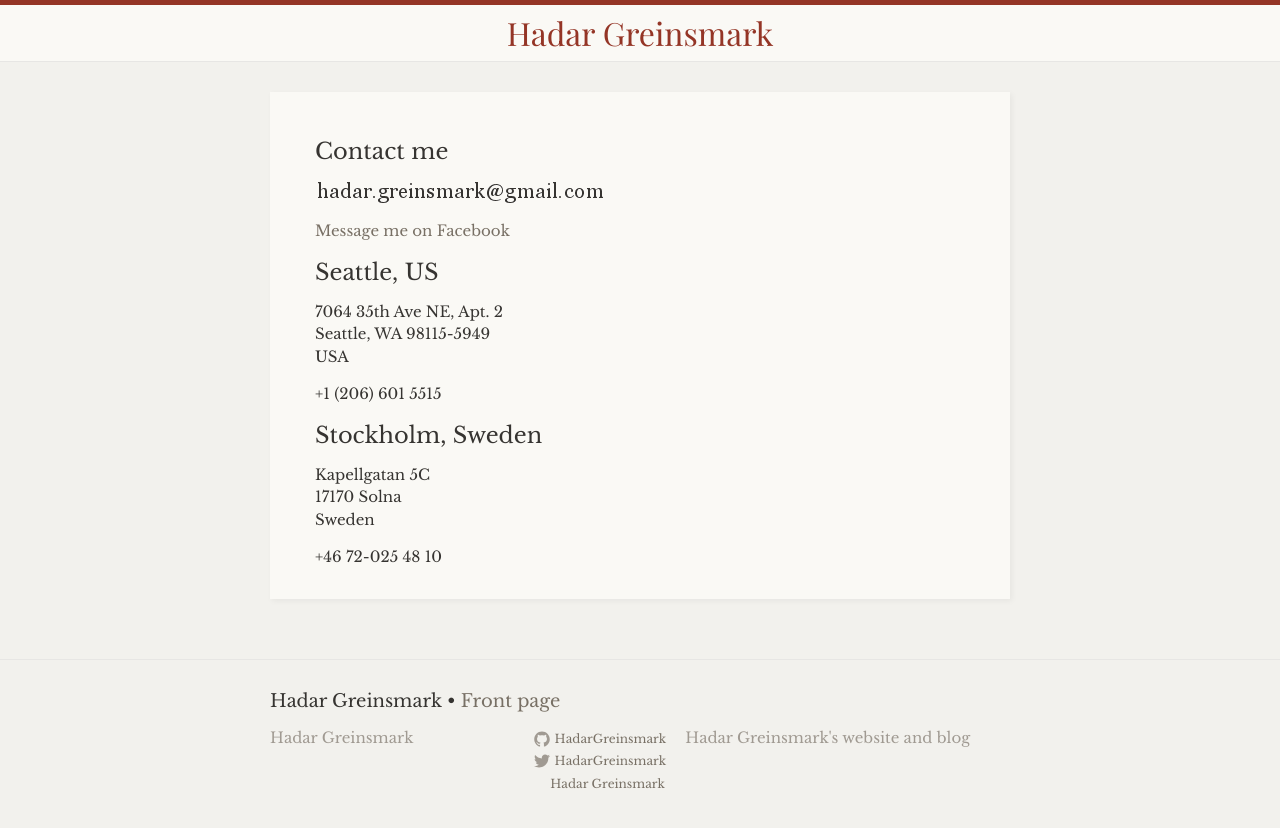
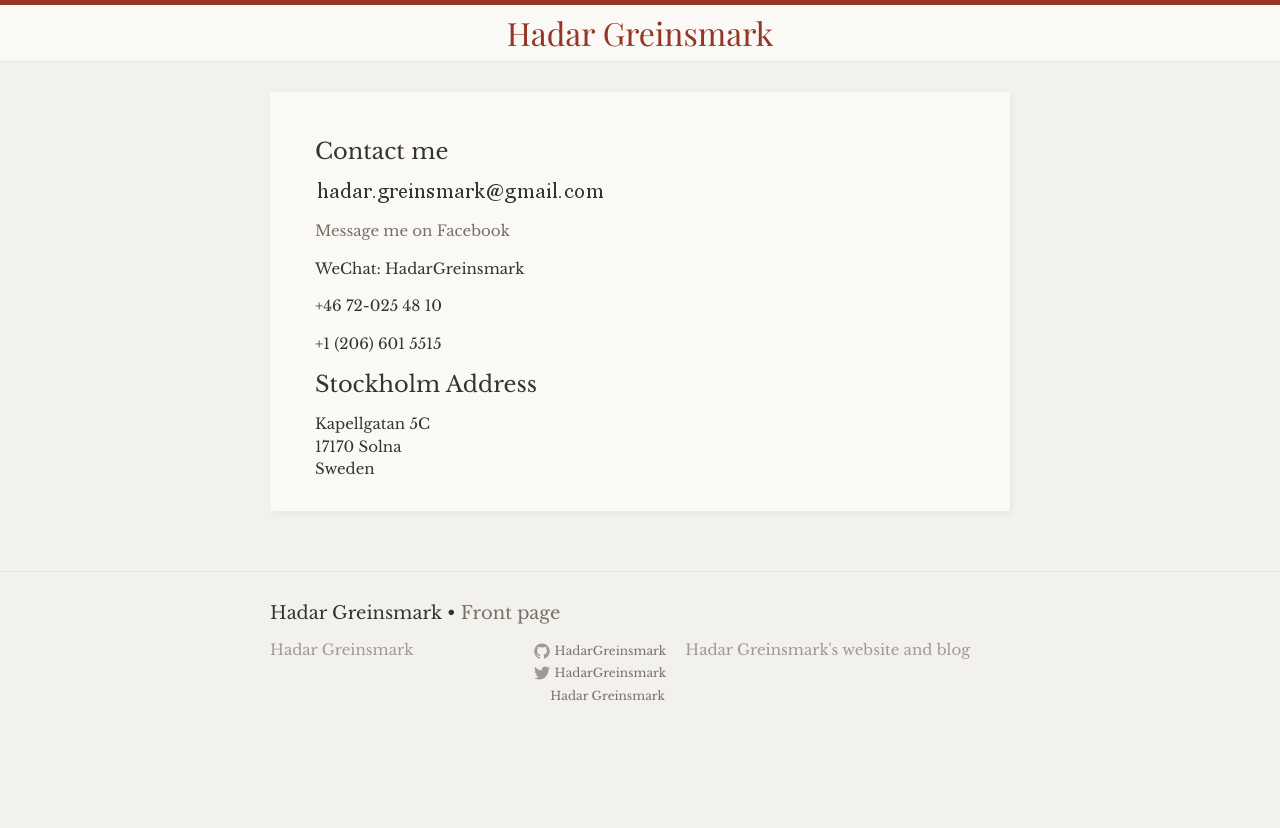
Before and after one commit to HadarGreinsmark/hadargreinsmark.github.io, a Jekyll site: the page built from contact.html, in a window 1280 px wide. Shown: the top 828 px of the page. Built offline with Jekyll 4.4.1, drawn with Linux system fonts in a browser that asks for light colours; some web fonts are replaced.

Commit message:
Update contact info

```diff
--- a/contact.html
+++ b/contact.html
@@ -9,14 +9,12 @@ permalink: contact
 		<h1>Contact me</h1>
 		<p><img src="email.png" alt="email"></p>
 		<p><a href="https://m.me/hadar.greinsmark">Message me on Facebook</a></p>
-
-		<h2>Seattle, US</h2>
-		<p>7064 35th Ave NE, Apt. 2<br/>Seattle, WA 98115-5949<br/>USA</p>
+		<p>WeChat: HadarGreinsmark</p>
+		<p>+46 72-025 48 10</p>
 		<p>+1 (206) 601 5515</p>
 
-		<h2>Stockholm, Sweden</h2>
+		<h2>Stockholm Address</h2>
 		<p>Kapellgatan 5C<br/>17170 Solna<br/>Sweden</p>
-		<p>+46 72-025 48 10</p>
 
 	</article>
 </div>
--- a/index.html
+++ b/index.html
@@ -8,7 +8,7 @@ layout: default
 			<img src="avatar.jpg" alt="Avatar of Hadar" />
 			<li style="list-style-type: none; padding-top: 1em;">
 				<ul><img src="email.png" alt="email"></ul>
-				<ul>+1 (206) 601 5515</ul>
+				<ul>+46 72-025 48 10</ul>
 				<ul><a href="/contact">Contact info →</a></ul>
 			</li>
 		</div>
```
